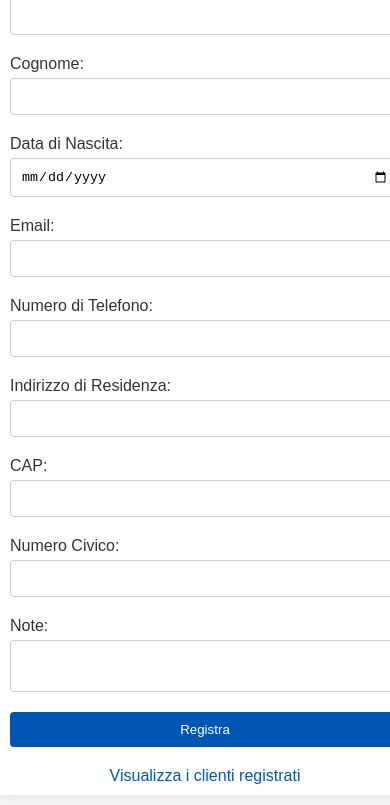
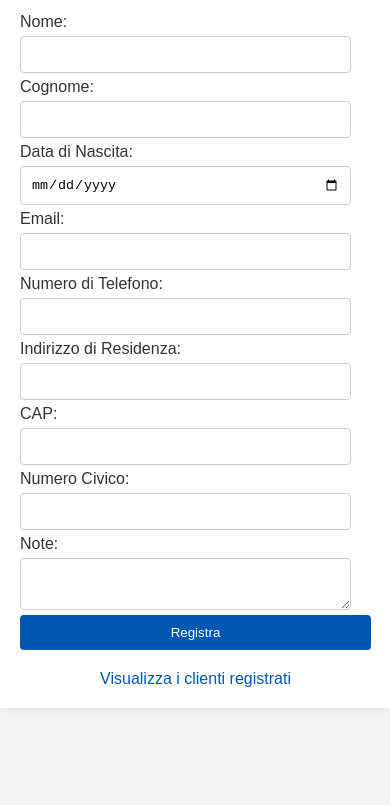
Before and after one commit to cammo22/hoirisreg, a plain HTML site: page index.html in a window 390 px wide. Shown: the part 177-982 px from the top of the page. After the commit the page ends 905 px from the top, so only its background shows below. Drawn offline with Linux system fonts and the light colour scheme.

Commit message:
Update index.html
tema responsive

```diff
--- a/index.html
+++ b/index.html
@@ -12,6 +12,7 @@
     background-color: #f4f4f4;
     color: #333;
 }
+
 .container {
     width: 90%;
     max-width: 600px;
@@ -20,26 +21,33 @@
     padding: 20px;
     box-shadow: 0 0 10px rgba(0,0,0,0.1);
 }
+
 h1, p {
     text-align: center;
 }
+
 form {
     display: flex;
     flex-direction: column;
 }
+
 label {
     margin-bottom: 5px;
 }
+
 input[type="text"],
 input[type="date"],
 input[type="email"],
 input[type="tel"],
 textarea {
     padding: 10px;
-            margin-bottom: 20px;
+    margin-bottom: 10px;
     border: 1px solid #ccc;
     border-radius: 4px;
+    width: calc(100% - 22px); /* Aggiunto */
+    box-sizing: border-box;
 }
+
 input[type="submit"], button {
     background-color: #0056b3;
     color: white;
@@ -48,34 +56,50 @@
     border-radius: 4px;
     cursor: pointer;
     text-align: center;
+    width: 100%;
 }
+
 input[type="submit"]:hover, button:hover {
     background-color: #004494;
 }
-        @media (max-width: 600px) {
-            .container {
-                width: 100%;
-                margin: 10px auto;
-                padding: 10px;
-            }
-        }
+
 .link {
     margin-top: 20px;
     text-align: center;
 }
+
 .link a {
     color: #0056b3;
     text-decoration: none;
 }
+
 .link a:hover {
     text-decoration: underline;
 }
+
 .client {
     background: #e0f2f1;
     margin: 10px 0;
     padding: 10px;
     border-left: 5px solid #4caf50;
 }
+
+@media (max-width: 600px) {
+    input[type="text"],
+    input[type="date"],
+    input[type="email"],
+    input[type="tel"],
+    textarea {
+        margin-bottom: 5px;
+        width: calc(100% - 20px); /* Aggiunto */
+    }
+
+    input[type="submit"],
+    button {
+        width: 100%;
+    }
+}
+
     </style>
 </head>
 <body>
```
Lines whose indentation alone changed are shown as unchanged.
